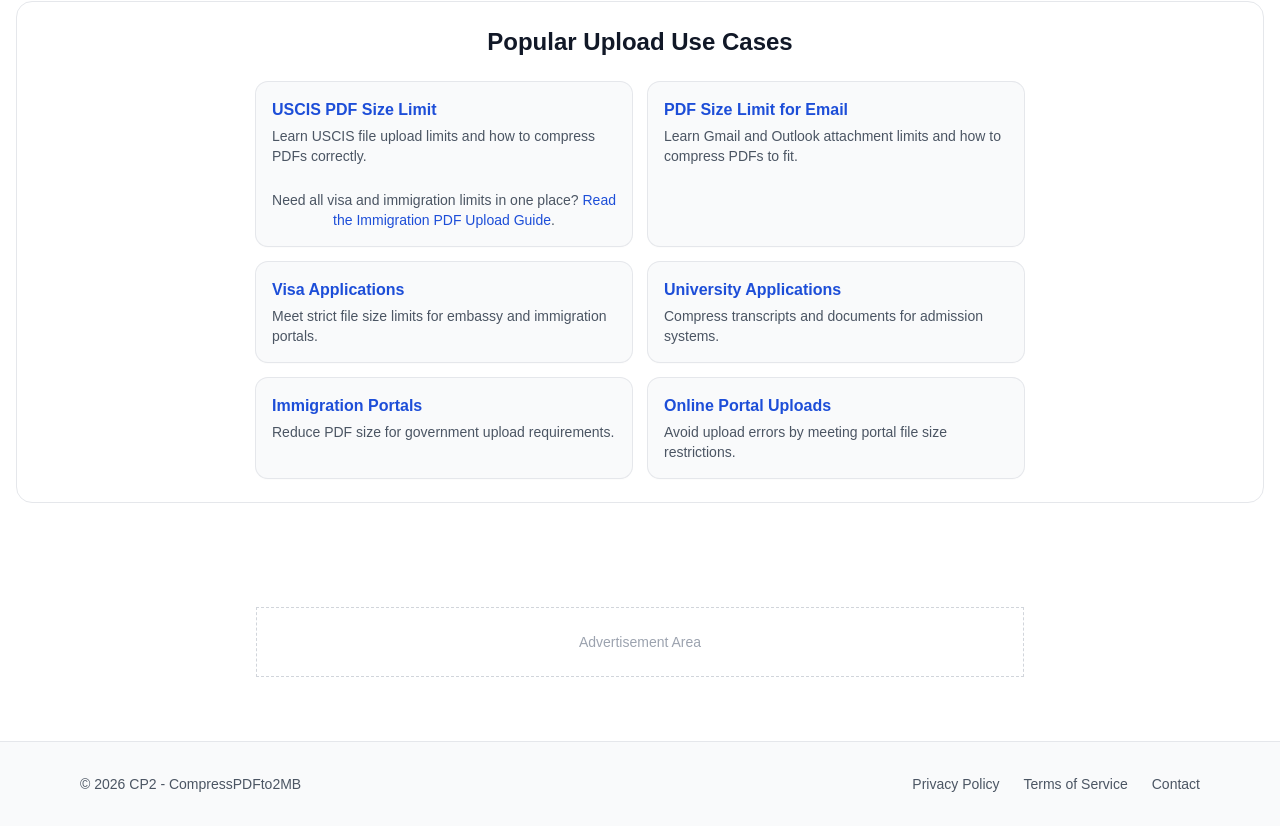
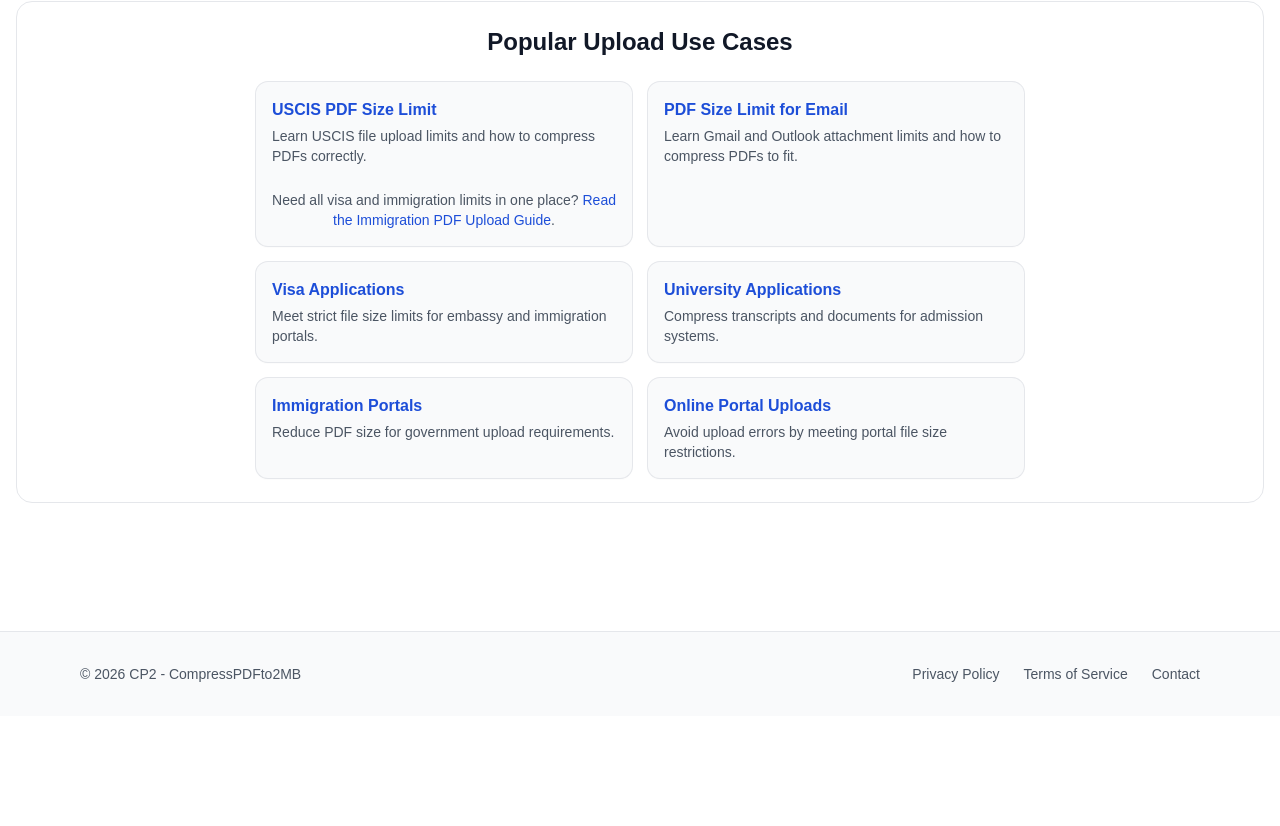
Before and after one commit to behicyildirim/compresspdfto2mb, a Next.js app: page / in a window 1280 px wide. Shown: the part 3292-4118 px from the top of the page. After the commit the page ends 4008 px from the top, so only its background shows below. Built offline with nearby package versions, Linux system fonts and the light colour scheme.

Commit message:
Add AdSense script via Next Script

```diff
--- a/app/layout.tsx
+++ b/app/layout.tsx
@@ -74,11 +74,16 @@ export default function RootLayout({
   return (
     <html lang="en">
       <head>
-        <script
+        {/* AdSense (required for ads + CMP integration) */}
+        <Script
+          id="adsense-script"
           async
+          strategy="afterInteractive"
           src="https://pagead2.googlesyndication.com/pagead/js/adsbygoogle.js?client=ca-pub-4218696370367168"
           crossOrigin="anonymous"
         />
+
+        {/* GA4 */}
         <Script
           src="https://www.googletagmanager.com/gtag/js?id=G-3N807065XP"
           strategy="afterInteractive"
@@ -112,17 +117,11 @@ export default function RootLayout({
         </header>
 
         {children}
-        <div className="mt-10 text-center">
-  {/* Ad Placeholder */}
-  <div className="mx-auto max-w-3xl border border-dashed border-gray-300 p-6 text-gray-400 text-sm">
-    Advertisement Area
-  </div>
-</div>
+
+        {/* Footer (no ad placeholder here for now; we'll use AdSlot in pages/components) */}
         <footer className="mt-16 border-t bg-gray-50">
           <div className="max-w-6xl mx-auto px-4 py-8 text-sm text-gray-600 flex flex-col md:flex-row items-center justify-between gap-4">
-    <div>
-      © {new Date().getFullYear()} CP2 - CompressPDFto2MB
-    </div>
+            <div>© {new Date().getFullYear()} CP2 - CompressPDFto2MB</div>
 
             <div className="flex gap-6">
               <a href="/privacy" className="hover:text-gray-900">
```
Lines whose indentation alone changed are shown as unchanged.
